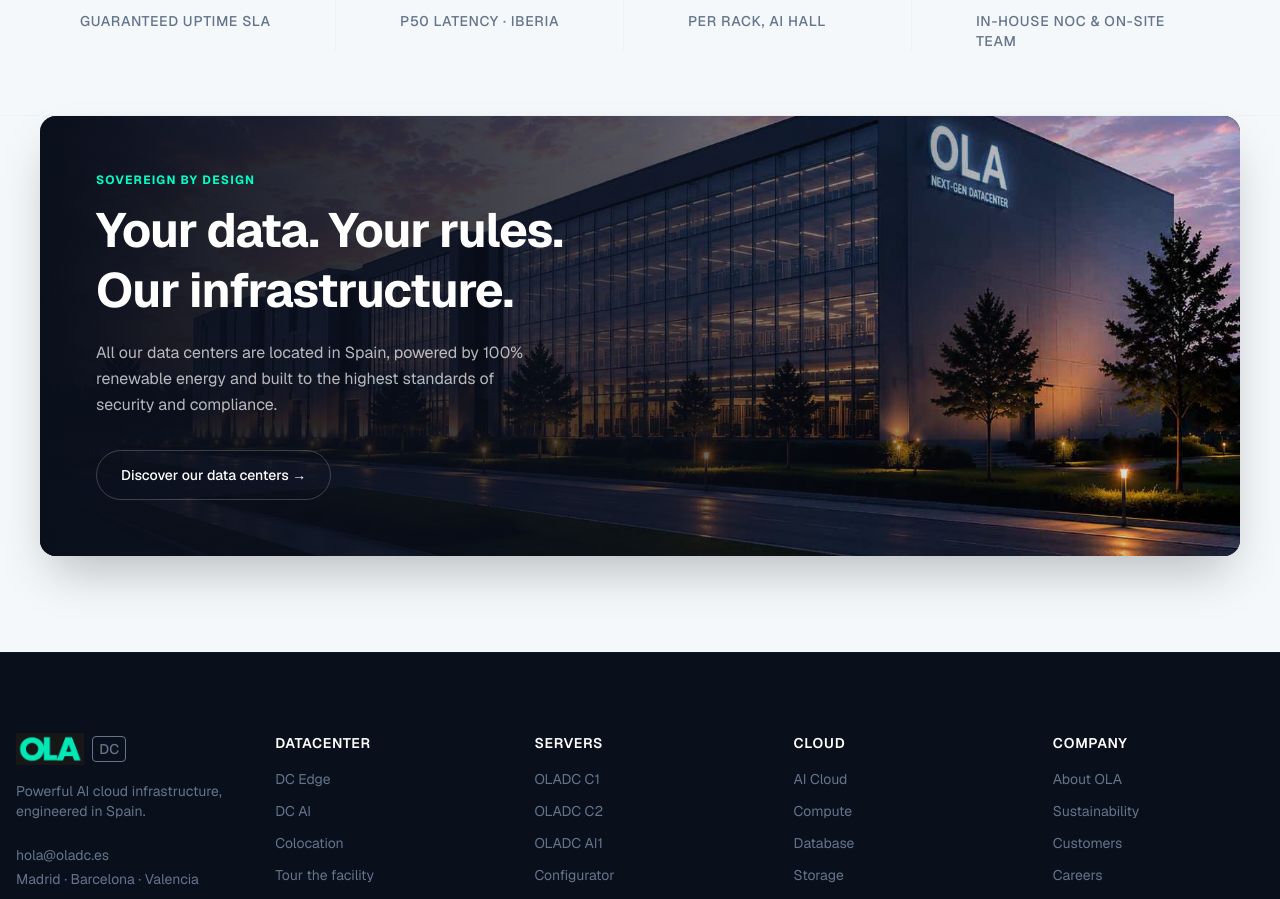
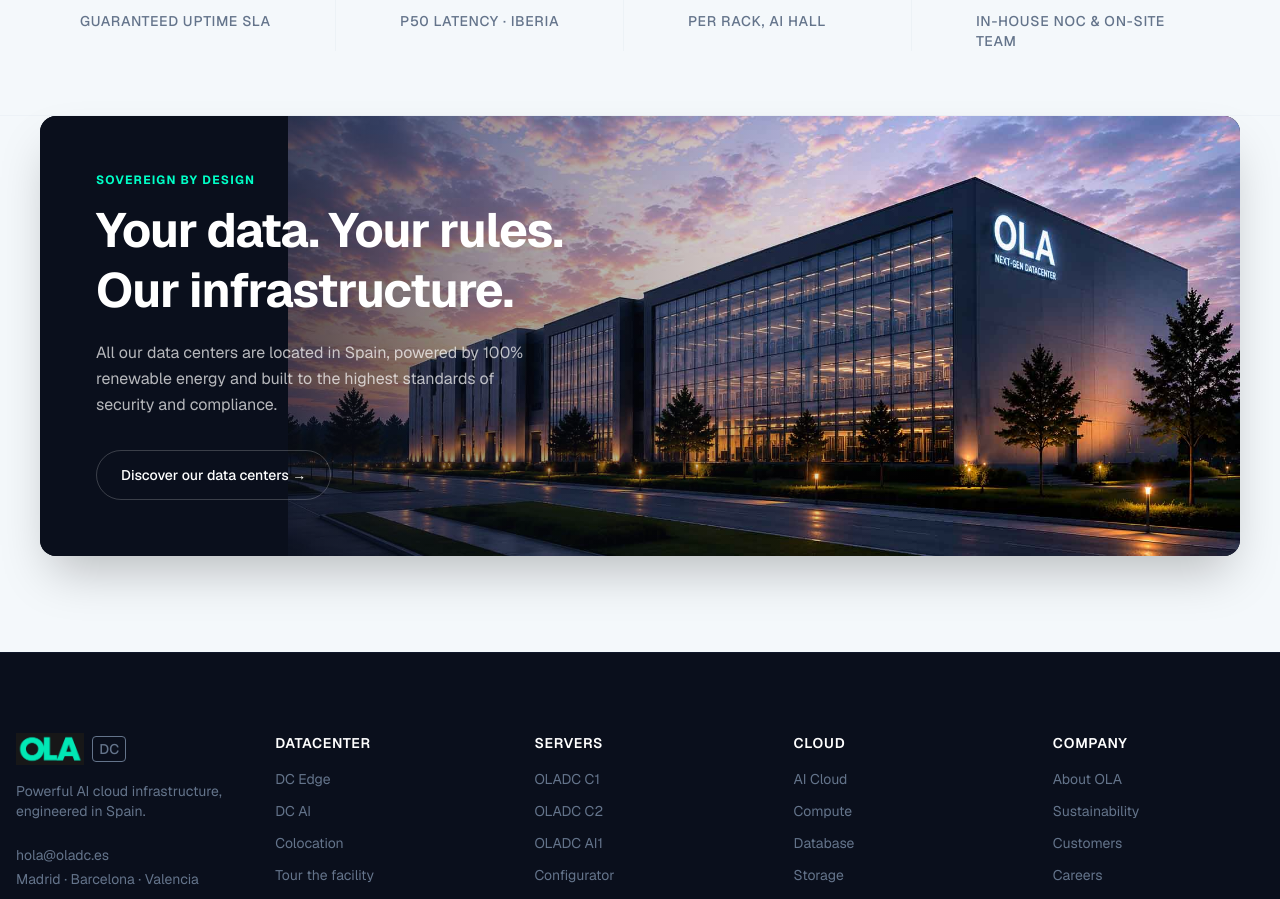
Before and after one commit to cloudindev/oladatacenter, a Next.js app: page / in a window 1280 px wide. Shown: the part 5926-6825 px from the top of the page. Built offline with nearby package versions, Linux system fonts and the light colour scheme.

Commit message:
style: set banner image to contain and adjust gradient fade

```diff
--- a/src/components/sections/DatacenterBanner.tsx
+++ b/src/components/sections/DatacenterBanner.tsx
@@ -15,11 +15,11 @@
               src="/ola-ai-datacenter.jpg"
               alt="OLA AI Datacenter"
               fill
-              className="object-cover object-bottom"
-              quality={90}
+              className="object-cover md:object-contain object-right"
+              quality={100}
             />
-            {/* Overlay gradient so text is readable */}
-            <div className="absolute inset-0 bg-gradient-to-r from-[#0a0f1c] via-[#0a0f1c]/70 to-transparent" />
+            {/* Overlay gradient to blend the left edge of the image smoothly */}
+            <div className="absolute inset-0 bg-gradient-to-r from-[#0a0f1c] via-[#0a0f1c] md:via-[#0a0f1c]/40 to-transparent w-full md:w-[75%]" />
           </div>
 
           <div className="relative z-10 p-8 md:p-12 lg:p-14 max-w-2xl h-full flex flex-col justify-center">
```
